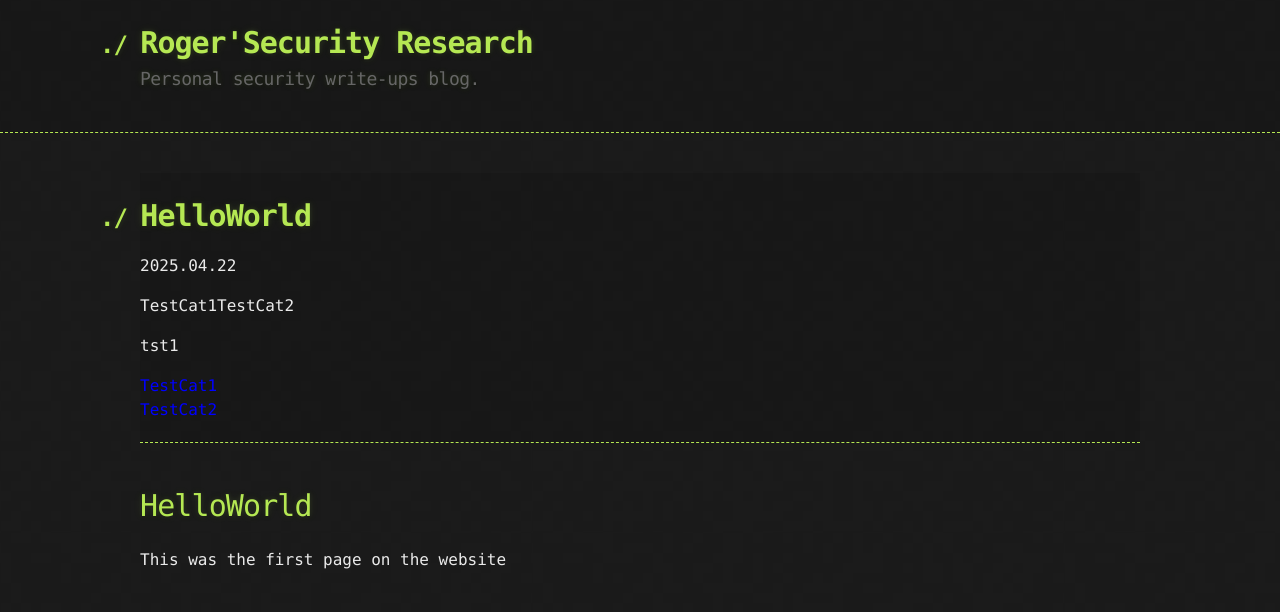
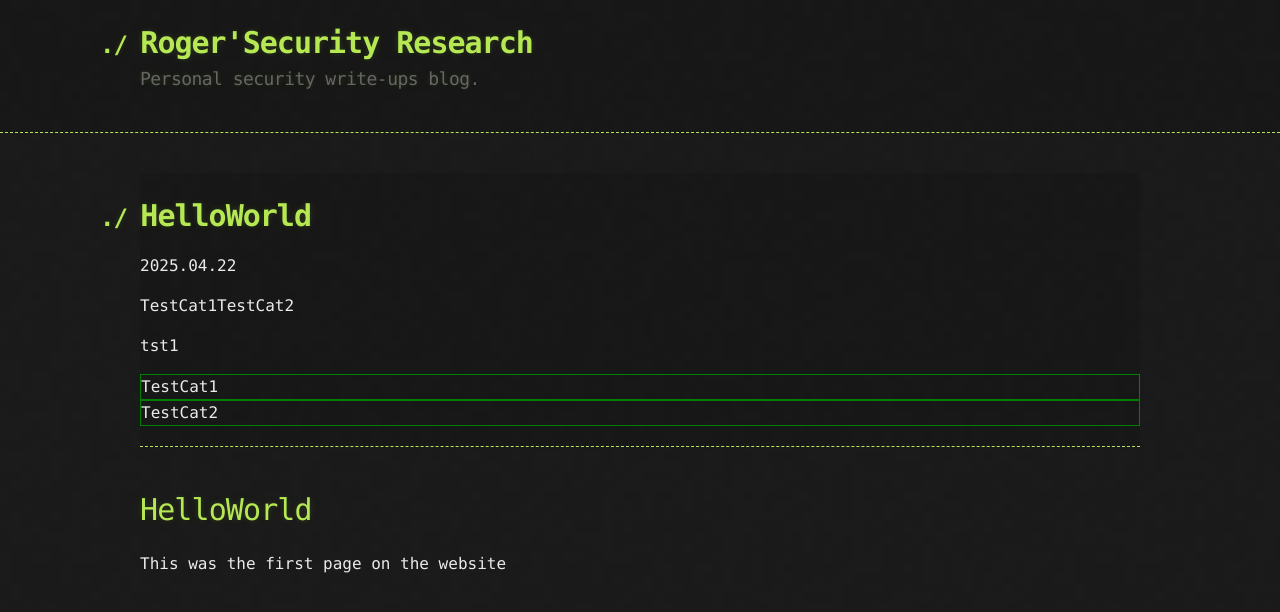
Before and after one commit to RogerSec/RogerSec.github.io, a Jekyll site: the page built from _posts/2025-04-22-HelloWorld.md, in a window 1280 px wide. Shown: the top 612 px of the page. Built offline with Jekyll 4.4.1, drawn with Linux system fonts in a browser that asks for light colours.

Commit message:
Update post.html

```diff
--- a/_layouts/post.html
+++ b/_layouts/post.html
@@ -18,7 +18,7 @@ layout: default
     <p>tst1</p>
 
     {% for cat in page.categories %}
-    <div style="color:blue">{{ cat }}</div>
+    <div style="border:1px solid green;">{{ cat }}</div>
     {% endfor %}
   </header>
 
```
